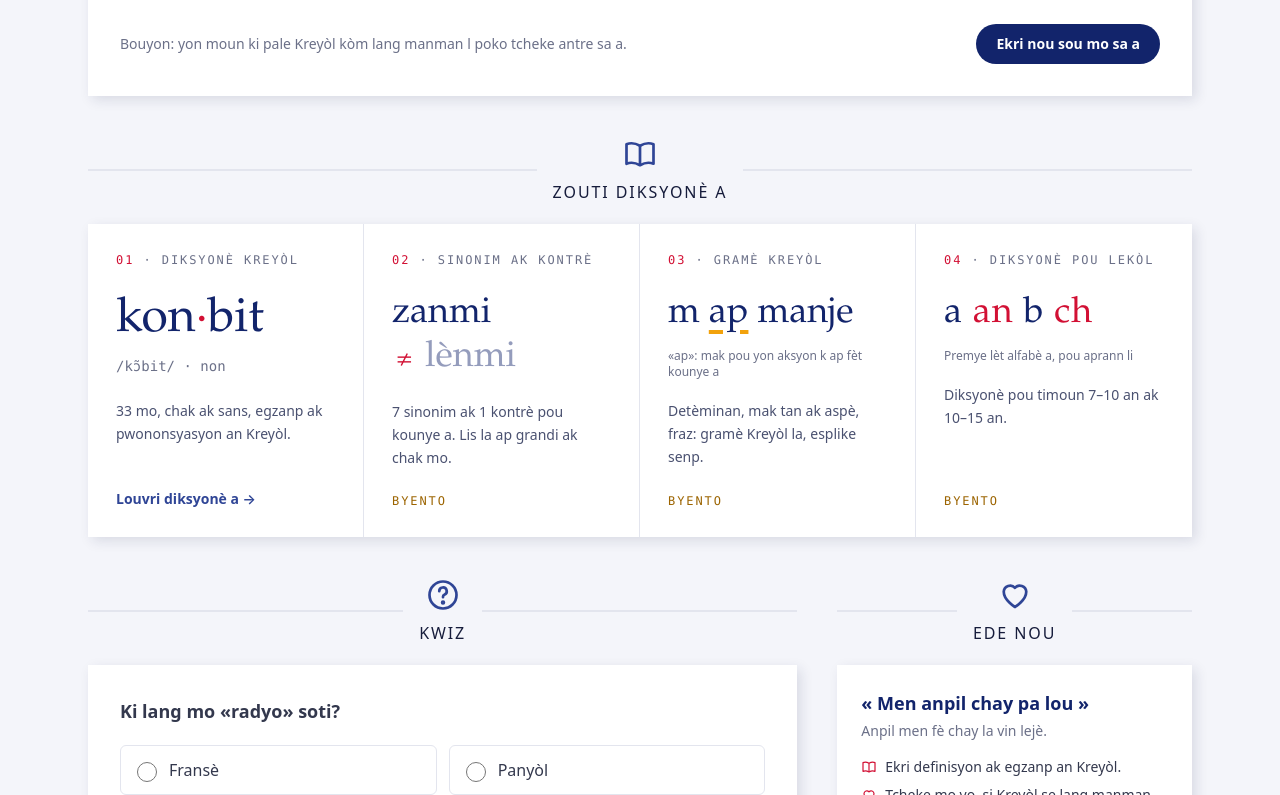
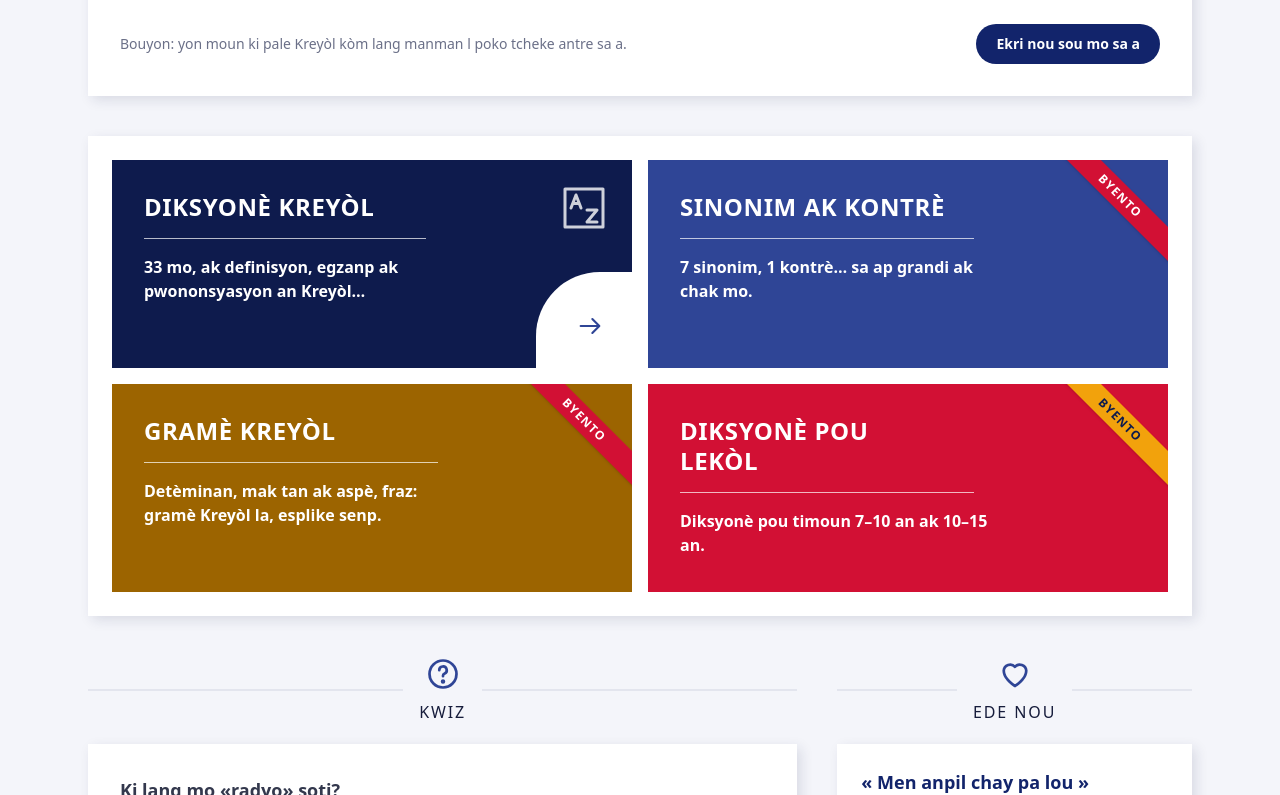
Before and after one commit to Ayiti-Dijital/diksyone-kreyol, an Angular app: page / in a window 1280 px wide. Shown: the part 845-1640 px from the top of the page. Built offline with nearby package versions, Linux system fonts and the light colour scheme.

Commit message:
Home: back to the first tool cards and the A–Z box
The four colored tool cards (dictionary, synonyms, grammar, school
dictionary) and the A–Z box in the title card come back as they were in
2fda982. "Mo jou a" stays right after the alphabet, above the cards.

```diff
--- a/src/app/pages/home/home.html
+++ b/src/app/pages/home/home.html
@@ -3,13 +3,7 @@
 <div class="mx-auto max-w-6xl px-4 sm:px-6">
   <section class="card mt-2 p-6 sm:p-8" aria-labelledby="tit-paj">
     <div class="flex items-start gap-4 sm:gap-5">
-      <img
-        src="brand/mark-light.svg"
-        alt=""
-        width="56"
-        height="56"
-        class="size-12 shrink-0 sm:size-14"
-      />
+      <dk-icon name="az" class="size-12 shrink-0 text-link sm:size-14" />
       <div>
         <h1 id="tit-paj" class="text-2xl tracking-wide text-link uppercase sm:text-3xl">
           Diksyonè Kreyòl–Kreyòl
@@ -74,83 +68,54 @@
     </article>
   </section>
 
-  <!-- The dictionary's tools, each shown with a real sample of what it holds -->
-  <section class="mt-10" aria-labelledby="zouti-tit">
-    <dk-section-title icon="book" headingId="zouti-tit">Zouti diksyonè a</dk-section-title>
-    <ul
-      class="card grid divide-y divide-line sm:grid-cols-2 sm:divide-y-0 lg:grid-cols-4 lg:divide-x"
-    >
-      <li
-        class="group relative flex flex-col p-6 transition-colors hover:bg-paper sm:border-b sm:border-line lg:border-b-0 lg:p-7"
-      >
-        <p class="font-mono text-xs tracking-[0.16em] text-muted uppercase">
-          <span class="text-red">01</span> · Diksyonè Kreyòl
-        </p>
-        <p class="mt-7 font-serif text-5xl leading-none text-navy">
-          @for (part of sample.syllables; track $index; let first = $first) {
-            @if (!first) {
-              <span class="text-red">·</span>
-            }
-            <span>{{ part }}</span>
+  <section class="card mt-10 p-4 sm:p-6" aria-labelledby="zouti-tit">
+    <h2 id="zouti-tit" class="sr-only">Zouti diksyonè a</h2>
+    <ul class="grid gap-4 md:grid-cols-2">
+      @for (tile of tiles; track tile.title) {
+        <li class="relative min-h-52 overflow-hidden text-white" [class]="tile.color">
+          @if (tile.path) {
+            <a [routerLink]="tile.path" class="group block h-full p-6 pr-24 sm:p-8 sm:pr-28">
+              <ng-container *ngTemplateOutlet="content; context: { $implicit: tile }" />
+              <span
+                aria-hidden="true"
+                class="absolute right-0 bottom-0 grid size-24 place-items-center rounded-tl-[4rem] bg-white pt-3 pl-3 text-link transition-transform group-hover:translate-x-1"
+              >
+                <svg
+                  viewBox="0 0 24 24"
+                  class="size-7"
+                  fill="none"
+                  stroke="currentColor"
+                  stroke-width="1.8"
+                  stroke-linecap="round"
+                  stroke-linejoin="round"
+                >
+                  <path d="M4 12h15M14 6l6 6-6 6" />
+                </svg>
+              </span>
+            </a>
+          } @else {
+            <div class="h-full p-6 pr-20 sm:p-8 sm:pr-24">
+              <ng-container *ngTemplateOutlet="content; context: { $implicit: tile }" />
+            </div>
+            <span
+              class="absolute top-6 -right-12 w-48 rotate-45 py-1 text-center text-xs font-bold tracking-widest uppercase shadow"
+              [class]="tile.ribbon"
+              >Byento</span
+            >
           }
-        </p>
-        <p class="mt-3 font-mono text-sm text-muted">
-          /{{ sample.phones }}/ · {{ sample.category }}
-        </p>
-        <p class="mt-6 flex-1 text-sm leading-relaxed text-ink-soft">
-          {{ entries.length }} mo, chak ak sans, egzanp ak pwononsyasyon an Kreyòl.
-        </p>
-        <a
-          routerLink="/let/a"
-          class="mt-6 text-sm font-semibold text-link after:absolute after:inset-0 group-hover:underline"
-          >Louvri diksyonè a →</a
-        >
-      </li>
-
-      <li
-        class="flex flex-col p-6 sm:border-b sm:border-l sm:border-line lg:border-b-0 lg:border-l-0 lg:p-7"
-      >
-        <p class="font-mono text-xs tracking-[0.16em] text-muted uppercase">
-          <span class="text-red">02</span> · Sinonim ak kontrè
-        </p>
-        <p class="mt-7 font-serif text-4xl leading-none text-navy">zanmi</p>
-        <p class="mt-2 font-serif text-4xl leading-none text-navy/45">
-          <span class="text-2xl text-red">≠</span> lènmi
-        </p>
-        <p class="mt-6 flex-1 text-sm leading-relaxed text-ink-soft">
-          {{ synonyms }} sinonim ak {{ antonyms }} kontrè pou kounye a. Lis la ap grandi ak chak mo.
-        </p>
-        <p class="mt-6 font-mono text-xs tracking-[0.16em] text-gold-deep uppercase">Byento</p>
-      </li>
-
-      <li class="flex flex-col p-6 lg:p-7">
-        <p class="font-mono text-xs tracking-[0.16em] text-muted uppercase">
-          <span class="text-red">03</span> · Gramè Kreyòl
-        </p>
-        <p class="mt-7 font-serif text-4xl leading-none text-navy">
-          m <span class="underline decoration-gold decoration-4 underline-offset-8">ap</span> manje
-        </p>
-        <p class="mt-4 text-xs text-muted">«ap»: mak pou yon aksyon k ap fèt kounye a</p>
-        <p class="mt-5 flex-1 text-sm leading-relaxed text-ink-soft">
-          Detèminan, mak tan ak aspè, fraz: gramè Kreyòl la, esplike senp.
-        </p>
-        <p class="mt-6 font-mono text-xs tracking-[0.16em] text-gold-deep uppercase">Byento</p>
-      </li>
-
-      <li class="flex flex-col p-6 sm:border-l sm:border-line lg:border-l-0 lg:p-7">
-        <p class="font-mono text-xs tracking-[0.16em] text-muted uppercase">
-          <span class="text-red">04</span> · Diksyonè pou lekòl
-        </p>
-        <p class="mt-7 font-serif text-4xl leading-none tracking-wide text-navy">
-          a <span class="text-red">an</span> b <span class="text-red">ch</span>
-        </p>
-        <p class="mt-4 text-xs text-muted">Premye lèt alfabè a, pou aprann li</p>
-        <p class="mt-5 flex-1 text-sm leading-relaxed text-ink-soft">
-          Diksyonè pou timoun 7–10 an ak 10–15 an.
-        </p>
-        <p class="mt-6 font-mono text-xs tracking-[0.16em] text-gold-deep uppercase">Byento</p>
-      </li>
+        </li>
+      }
     </ul>
+    <ng-template #content let-tile>
+      @if (tile.path) {
+        <dk-icon [name]="tile.icon" class="absolute top-6 right-6 size-12 opacity-80" />
+      }
+      <h3 class="max-w-[17rem] text-2xl leading-tight font-extrabold tracking-wide uppercase">
+        {{ tile.title }}
+      </h3>
+      <span aria-hidden="true" class="mt-4 block h-px w-3/4 bg-white/70"></span>
+      <p class="mt-4 max-w-xs font-semibold">{{ tile.text }}</p>
+    </ng-template>
   </section>
 
   <div class="grid gap-10 py-10 lg:grid-cols-[minmax(0,2fr)_minmax(0,1fr)]">
--- a/src/app/pages/home/home.ts
+++ b/src/app/pages/home/home.ts
@@ -1,20 +1,41 @@
+import { NgTemplateOutlet } from '@angular/common';
 import { ChangeDetectionStrategy, Component } from '@angular/core';
 import { RouterLink } from '@angular/router';
 import { AlfabeBar } from '../../shared/alfabe-bar/alfabe-bar';
 import { Breadcrumb, Crumb } from '../../shared/breadcrumb/breadcrumb';
-import { ENTRIES, displayPhones, findEntry } from '../../shared/diksyone';
-import { Icon } from '../../shared/icon/icon';
+import { ENTRIES } from '../../shared/diksyone';
+import { Icon, IconName } from '../../shared/icon/icon';
 import { Kwiz } from '../../shared/kwiz/kwiz';
 import { today } from '../../shared/kwiz-questions';
 import { SearchPreview } from '../../shared/search-preview/search-preview';
 import { SectionTitle } from '../../shared/section-title/section-title';
 import { REPO_URL, mailto } from '../../shared/site';
 
+/** A big colored tile under the alphabet; tiles without `path` are "Byento". */
+interface Tile {
+  readonly title: string;
+  readonly text: string;
+  readonly icon: IconName;
+  /** Full Tailwind classes for the tile and its "Byento" ribbon. */
+  readonly color: string;
+  readonly ribbon: string;
+  readonly path?: string;
+}
+
 const count = (key: 'sinonim' | 'kontre') =>
   ENTRIES.reduce((sum, entry) => sum + (entry.mo_ki_gen_rapo?.[key]?.length ?? 0), 0);
 
 @Component({
-  imports: [RouterLink, AlfabeBar, Breadcrumb, Icon, Kwiz, SearchPreview, SectionTitle],
+  imports: [
+    NgTemplateOutlet,
+    RouterLink,
+    AlfabeBar,
+    Breadcrumb,
+    Icon,
+    Kwiz,
+    SearchPreview,
+    SectionTitle,
+  ],
   selector: 'dk-home',
   templateUrl: './home.html',
   changeDetection: ChangeDetectionStrategy.OnPush,
@@ -29,15 +50,37 @@ export class Home {
   /** The quiz starts with the question of the day. */
   protected readonly day = today();
 
-  /** The sample word on the dictionary card: the word of the day, with its syllables and sounds. */
-  private readonly sampleEntry = findEntry('konbit')!;
-  protected readonly sample = {
-    syllables: this.sampleEntry.silab,
-    phones: displayPhones(this.sampleEntry.pwononsyasyon),
-    category: this.sampleEntry.sans[0].kategori,
-  };
-  protected readonly synonyms = count('sinonim');
-  protected readonly antonyms = count('kontre');
+  protected readonly tiles: readonly Tile[] = [
+    {
+      title: 'Diksyonè Kreyòl',
+      text: `${ENTRIES.length} mo, ak definisyon, egzanp ak pwononsyasyon an Kreyòl…`,
+      icon: 'az',
+      color: 'bg-navy-deep',
+      ribbon: '',
+      path: '/let/a',
+    },
+    {
+      title: 'Sinonim ak kontrè',
+      text: `${count('sinonim')} sinonim, ${count('kontre')} kontrè… sa ap grandi ak chak mo.`,
+      icon: 'letters',
+      color: 'bg-link',
+      ribbon: 'bg-red text-white',
+    },
+    {
+      title: 'Gramè Kreyòl',
+      text: 'Detèminan, mak tan ak aspè, fraz: gramè Kreyòl la, esplike senp.',
+      icon: 'book',
+      color: 'bg-gold-deep',
+      ribbon: 'bg-red text-white',
+    },
+    {
+      title: 'Diksyonè pou lekòl',
+      text: 'Diksyonè pou timoun 7–10 an ak 10–15 an.',
+      icon: 'school',
+      color: 'bg-red',
+      ribbon: 'bg-gold text-navy-deep',
+    },
+  ];
   protected readonly helpHref = mailto('Diksyonè Kreyòl – mwen vle ede');
   protected readonly wordHref = mailto('Diksyonè Kreyòl – mo: konbit');
   protected readonly repoUrl = REPO_URL;
--- a/src/app/shared/icon/icon.html
+++ b/src/app/shared/icon/icon.html
@@ -1,4 +1,19 @@
 @switch (name()) {
+  @case ('az') {
+    <svg
+      viewBox="0 0 24 24"
+      fill="none"
+      stroke="currentColor"
+      stroke-width="1.5"
+      stroke-linecap="round"
+      stroke-linejoin="round"
+      class="size-full"
+    >
+      <rect x="2.5" y="2.5" width="19" height="19" />
+      <path d="M5.5 12l2.5-6.5 2.5 6.5M6.4 9.8h3.2" />
+      <path d="M13.5 13h5l-5 6h5" />
+    </svg>
+  }
   @case ('sun') {
     <svg
       viewBox="0 0 24 24"
--- a/src/app/shared/icon/icon.ts
+++ b/src/app/shared/icon/icon.ts
@@ -1,6 +1,7 @@
 import { ChangeDetectionStrategy, Component, input } from '@angular/core';
 
 export type IconName =
+  | 'az'
   | 'sun'
   | 'book'
   | 'heart'
```
Also changed, not shown: 1 other file (tests, documents, lock files or other folders).
